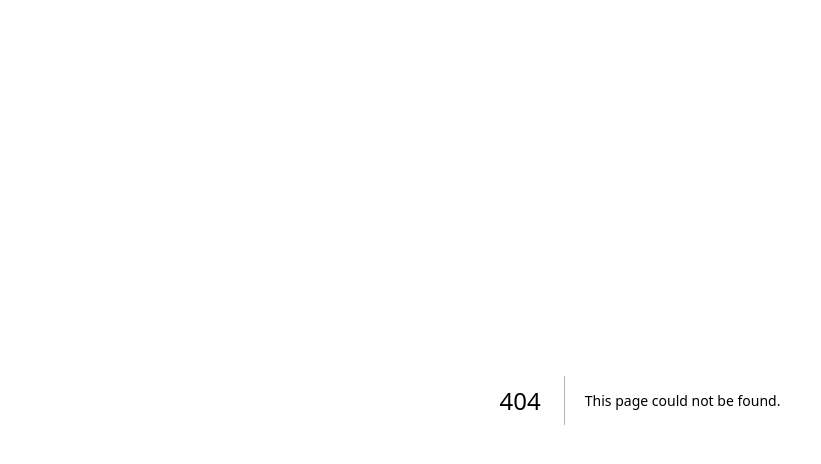
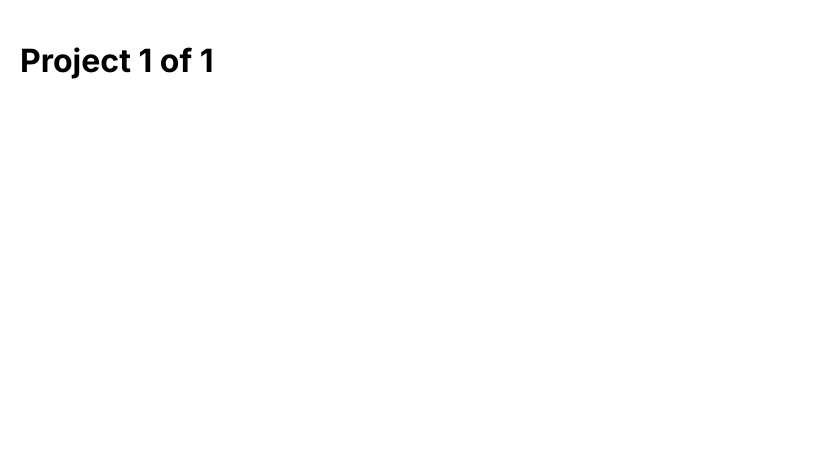
Before and after one commit to neodtruman/nextjs-13-blog, a Next.js app: page /clients/1/1 in a window 1280 px wide. Before the commit this address had no page. Shown: the top 464 px of the page, without its empty margins (0-821 px from the left). Built offline with nearby package versions, Linux system fonts and the light colour scheme.

Commit message:
Chapters 2 and 3

```diff
--- /dev/null
+++ b/app/403/page.js
@@ -0,0 +1,3 @@
+export default function ForbiddenPage() {
+  return <h1>Forbidden!</h1>;
+}
--- /dev/null
+++ b/app/clients/[id]/[projectId]/page.js
@@ -0,0 +1,12 @@
+export default function ProjectDetailPage({ params }) {
+  console.log(params);
+  // { id: 'johnsmith', projectId: '123' }
+
+  const { id: clientId, projectId } = params;
+
+  return (
+    <h1>
+      Project {projectId} of {clientId}
+    </h1>
+  );
+}
--- a/app/globals.css
+++ b/app/globals.css
@@ -1,107 +1,13 @@
-:root {
-  --max-width: 1100px;
-  --border-radius: 12px;
-  --font-mono: ui-monospace, Menlo, Monaco, 'Cascadia Mono', 'Segoe UI Mono',
-    'Roboto Mono', 'Oxygen Mono', 'Ubuntu Monospace', 'Source Code Pro',
-    'Fira Mono', 'Droid Sans Mono', 'Courier New', monospace;
-
-  --foreground-rgb: 0, 0, 0;
-  --background-start-rgb: 214, 219, 220;
-  --background-end-rgb: 255, 255, 255;
-
-  --primary-glow: conic-gradient(
-    from 180deg at 50% 50%,
-    #16abff33 0deg,
-    #0885ff33 55deg,
-    #54d6ff33 120deg,
-    #0071ff33 160deg,
-    transparent 360deg
-  );
-  --secondary-glow: radial-gradient(
-    rgba(255, 255, 255, 1),
-    rgba(255, 255, 255, 0)
-  );
-
-  --tile-start-rgb: 239, 245, 249;
-  --tile-end-rgb: 228, 232, 233;
-  --tile-border: conic-gradient(
-    #00000080,
-    #00000040,
-    #00000030,
-    #00000020,
-    #00000010,
-    #00000010,
-    #00000080
-  );
-
-  --callout-rgb: 238, 240, 241;
-  --callout-border-rgb: 172, 175, 176;
-  --card-rgb: 180, 185, 188;
-  --card-border-rgb: 131, 134, 135;
-}
-
-@media (prefers-color-scheme: dark) {
-  :root {
-    --foreground-rgb: 255, 255, 255;
-    --background-start-rgb: 0, 0, 0;
-    --background-end-rgb: 0, 0, 0;
-
-    --primary-glow: radial-gradient(rgba(1, 65, 255, 0.4), rgba(1, 65, 255, 0));
-    --secondary-glow: linear-gradient(
-      to bottom right,
-      rgba(1, 65, 255, 0),
-      rgba(1, 65, 255, 0),
-      rgba(1, 65, 255, 0.3)
-    );
-
-    --tile-start-rgb: 2, 13, 46;
-    --tile-end-rgb: 2, 5, 19;
-    --tile-border: conic-gradient(
-      #ffffff80,
-      #ffffff40,
-      #ffffff30,
-      #ffffff20,
-      #ffffff10,
-      #ffffff10,
-      #ffffff80
-    );
-
-    --callout-rgb: 20, 20, 20;
-    --callout-border-rgb: 108, 108, 108;
-    --card-rgb: 100, 100, 100;
-    --card-border-rgb: 200, 200, 200;
-  }
+body {
+  padding: 20px;
+  margin: 0;
 }
 
 * {
   box-sizing: border-box;
-  padding: 0;
-  margin: 0;
-}
-
-html,
-body {
-  max-width: 100vw;
-  overflow-x: hidden;
-}
-
-body {
-  color: rgb(var(--foreground-rgb));
-  background: linear-gradient(
-      to bottom,
-      transparent,
-      rgb(var(--background-end-rgb))
-    )
-    rgb(var(--background-start-rgb));
 }
 
 a {
   color: inherit;
   text-decoration: none;
 }
-
-@media (prefers-color-scheme: dark) {
-  html {
-    color-scheme: dark;
-  }
-}
--- /dev/null
+++ b/app/not-found.js
@@ -0,0 +1,3 @@
+export default function NotFoundPage() {
+  return <h1>Page Not Found!</h1>;
+}
--- /dev/null
+++ b/app/posts/page.js
@@ -0,0 +1,3 @@
+export default function AllPostsPage() {
+  return <h1>All Posts</h1>;
+}
```
Also changed, not shown: app/layout.js (+5 -5 lines), app/page.js (+1 -93 lines), app/posts/[...slug]/page.js (added, +8 -0 lines), app/posts/[id]/page.js (added, +8 -0 lines).
